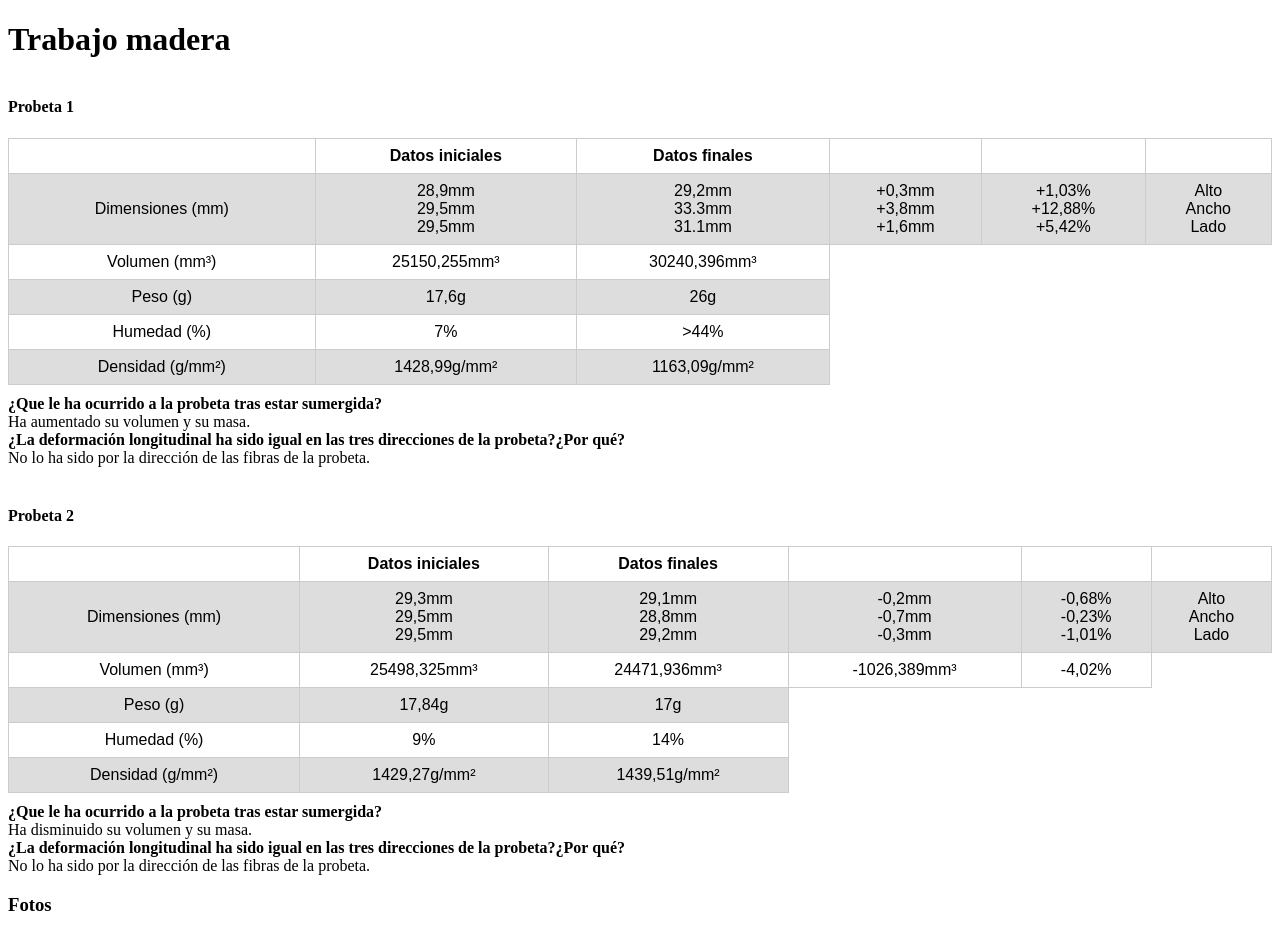
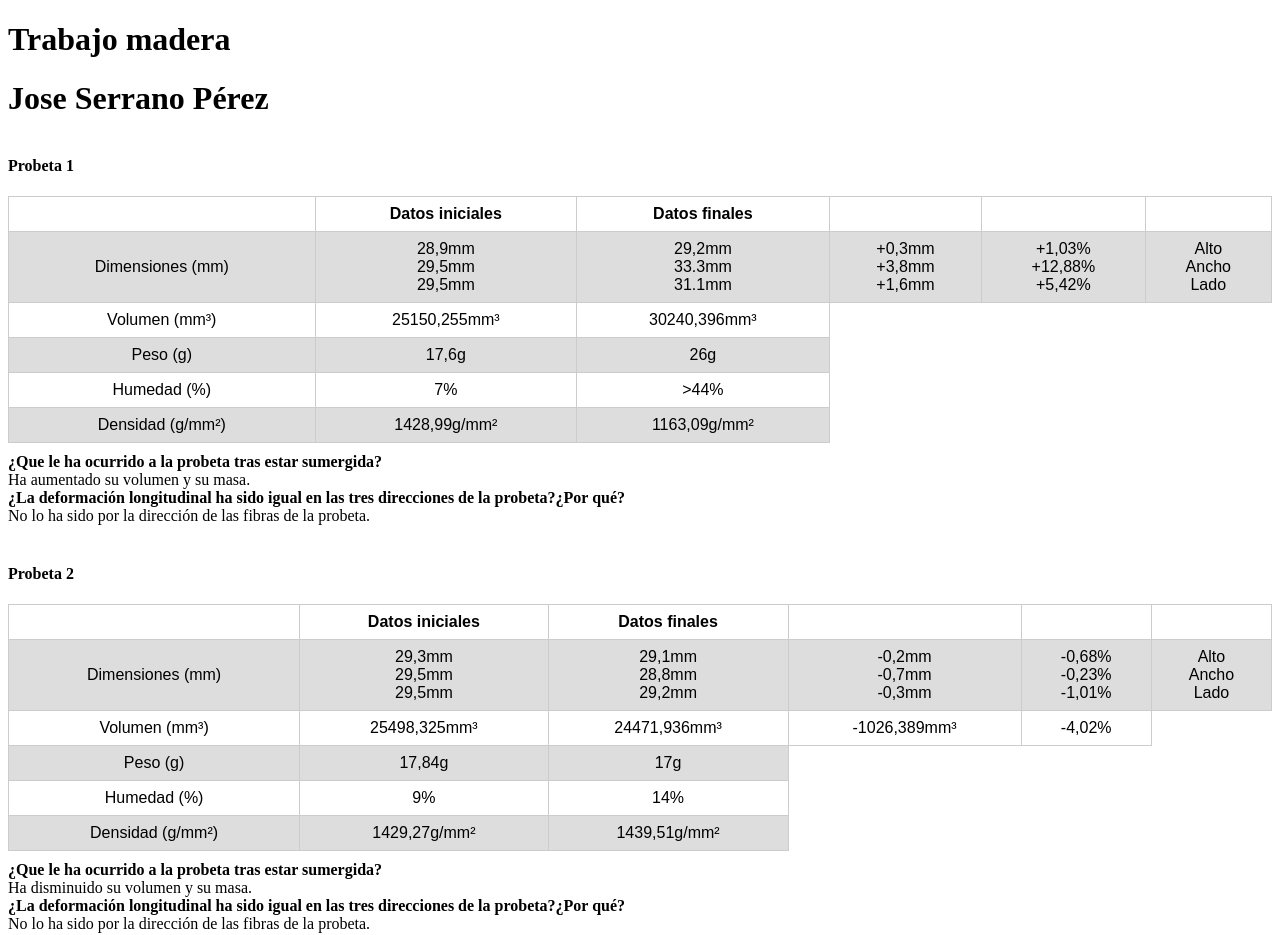
Before and after one commit to just12/just12.github.io, a plain HTML site: page index.html in a window 1280 px wide. Shown: the top 935 px of the page. Drawn offline with Linux system fonts and the light colour scheme.

Commit message:
Updated site

```diff
--- a/index.html
+++ b/index.html
@@ -8,6 +8,7 @@
   </head>
   <body>
     <h1>Trabajo madera</h1>
+    <h1>Jose Serrano P&eacute;rez</h1>
     <h4>Probeta 1</h4>
     <table>
       <tr>
```
